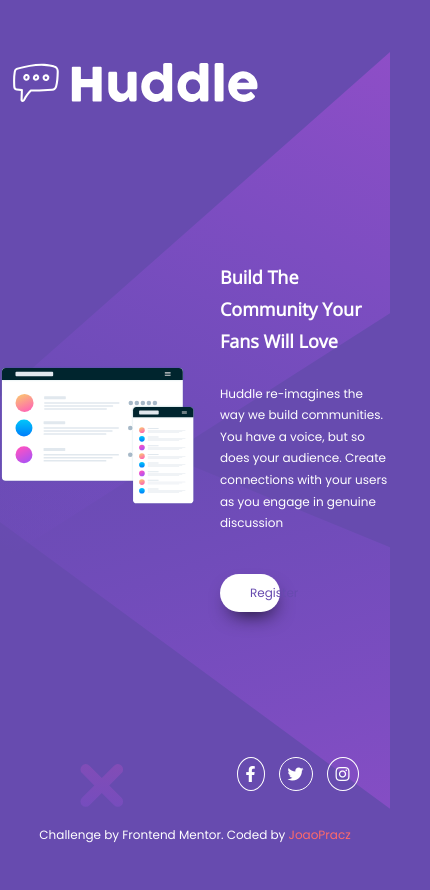
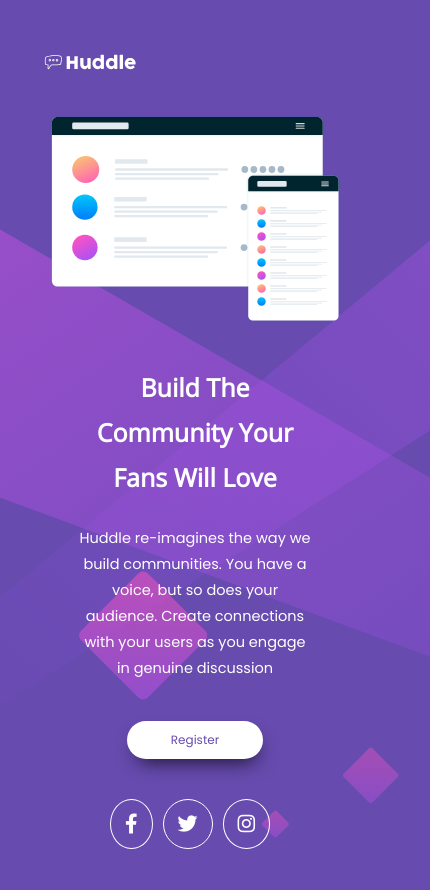
Before and after one commit to JoaoPracz/huddle-landing-page, a plain HTML site: page index.html in a window 390 px wide. Shown: the whole page, 430 px wide, since content can reach past the window. Before the commit the page ends 844 px from the top, so only its background shows below. Drawn offline with nearby package versions, Linux system fonts and the light colour scheme.

Commit message:
Mudanças em tamanho da imagem, mudanças no tamanho de alguns elelementos no responsivo e alguns alinhamentos corrigidos

```diff
--- a/index.html
+++ b/index.html
@@ -37,12 +37,13 @@
             </div>
         </main>
         <footer class="footer">
-             <div class="social-links">
-                 <a href=""><i class="fab fa-facebook-f"></i></a>
-                 <a href=""><i class="fab fa-twitter"></i></a>
-                 <a href=""><i class="fab fa-instagram"></i></a>
-             </div>
-             <p class="credits">Challenge by Frontend Mentor. Coded by <span>JoaoPracz</span></p>
+             <nav>
+                 <ul class="social-links">
+                     <li><a href=""><i class="fab fa-facebook-f"></i></a></li>
+                     <li><a href=""><i class="fab fa-twitter"></i></a></li>
+                     <li><a href=""><i class="fab fa-instagram"></i></a></li>
+                 </ul>
+             </nav>
          </footer>
     </div>
 </body>
--- a/src/css/responsive.css
+++ b/src/css/responsive.css
@@ -1,8 +1,8 @@
-@media(max-width:375px) {
+@media(max-width:1120px) {
 
     body {
         background: url(../images/bg-mobile.svg)no-repeat;
-        background-size: 58vh;
+        background-size: 100vh;
         background-color: var(--primary-dark);
     }
 
@@ -23,7 +23,7 @@
     }
 
     .container .main img {
-        width: 60vw;
+        width: 100%;
         margin-bottom: 40px;
     }
 
@@ -50,29 +50,16 @@
     }
 
     .container .footer {
-        align-items: center;
+        display: flex;
         margin-top: 20px;
+        margin-right: 0;
     }
 
-    .container .footer .credits {
-        font-size: 0.9rem;
+    .container .footer .social-links {
+        align-items: center;
+        justify-content: center;
+        gap: 0;
+        font-size: 2rem;
+        margin-bottom: 15%;
     }
 }
-
-@media(max-width: 870px) {
-    .container .main img {
-        max-width: 50vw;
-    }
-
-    .container .main .txt h2{
-        font-size: 1.8rem;
-    }
-
-    .container .main .txt p {
-        font-size: 1.2rem;
-    }
-    .container .main .txt a {
-        text-align: center;
-    }
-
-}
--- a/src/css/style.css
+++ b/src/css/style.css
@@ -11,7 +11,7 @@ body {
 
 .container {
     height: 100vh;
-    max-width: 1210px;
+    max-width: 1440px;
     margin: 0 auto;
     display: flex;
     flex-direction: column;
@@ -88,22 +88,28 @@ body {
 .container .footer {
     display: flex;
     flex-direction: column;
-    width: 89vw;
+    align-items: center;
+    margin-right: 10%;
 }
 
 .container .footer .social-links {
-    text-align: right;
-    margin-bottom: 35px;
-    font-size: 1.6rem;
+    margin-bottom: 10%;
+    font-size: 2.6rem;
+    display: flex;
+    justify-content: flex-end;
+    width: 70vw;
+    gap: 20px;
+
 }
 
 .container .footer .social-links i{
     color: #fff;
     border: 1.2px white solid;
     border-radius: 50%;
-    padding: 8px;
+    padding: 14px;
     margin-right: 10px;
     transition: 0.4s;
+    text-align: center;
 }
 
 .container .footer .social-links i:hover {
@@ -111,13 +117,3 @@ body {
     border: 1.2px var(--primary-soft) solid;
 
 }
-
-.container .footer .credits {
-    align-self: center;
-    font-family: 'Poppins';
-    font-size: 1.2rem;
-}
-
-.container .footer .credits span {
-    color: rgb(255, 106, 106);
-}
```
